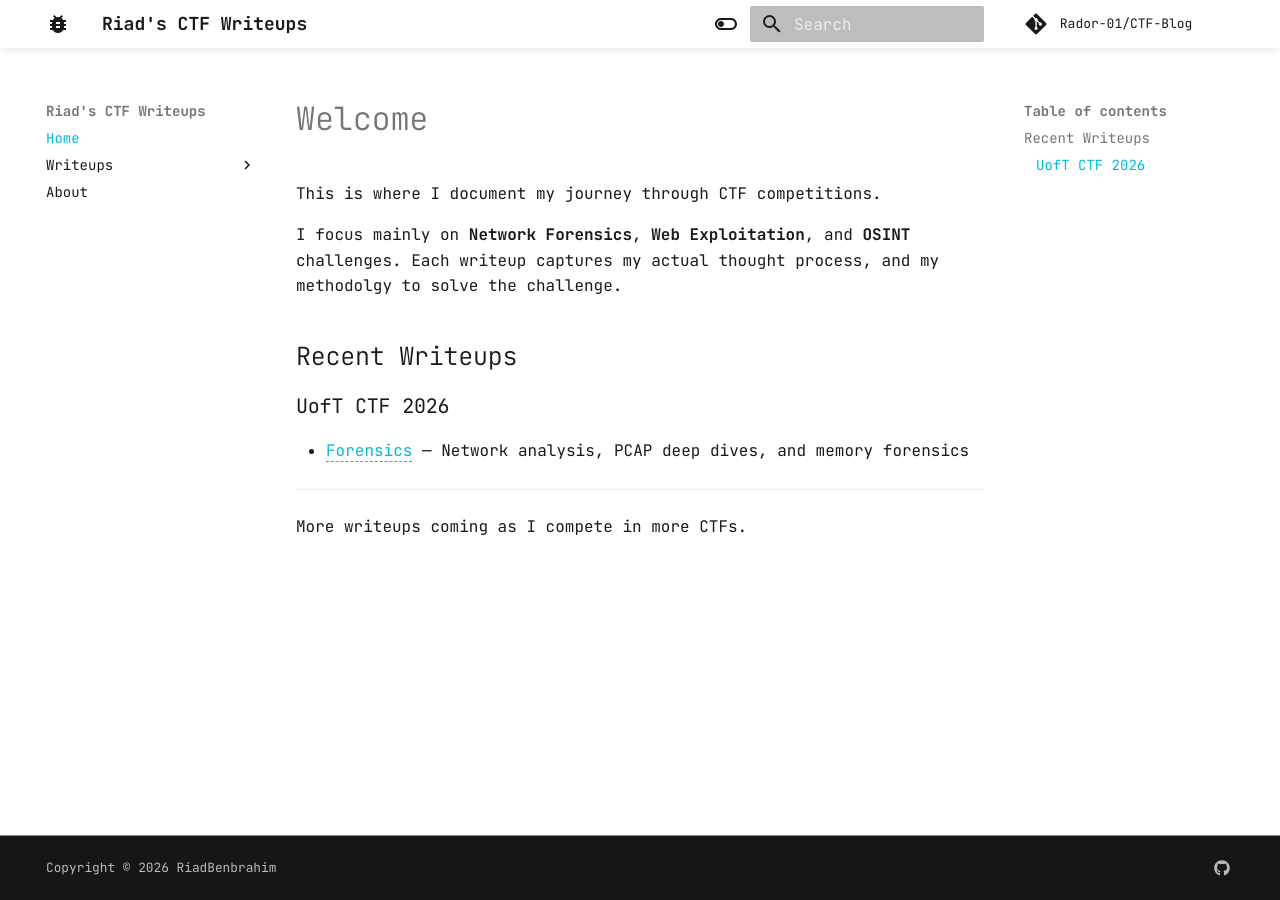
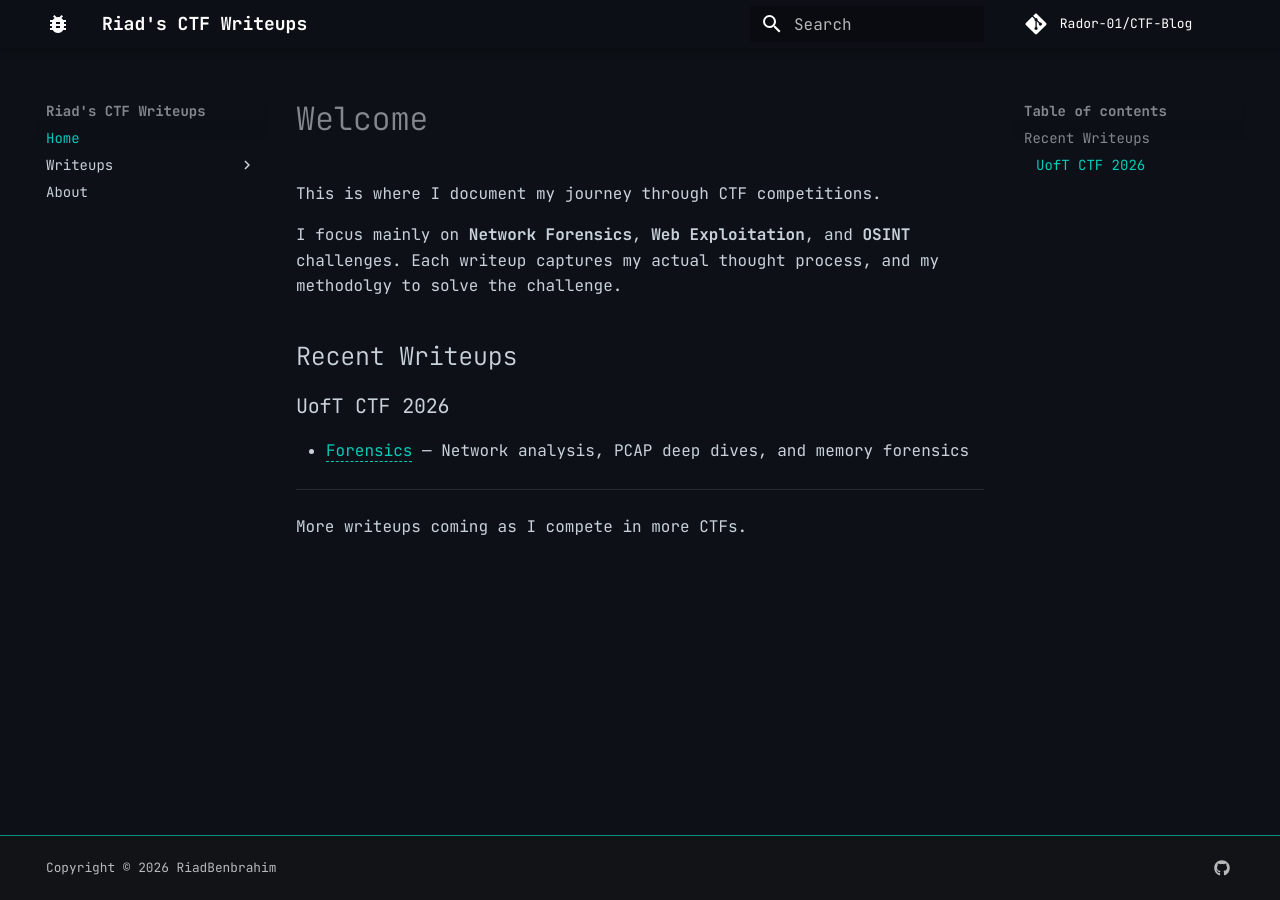
Before and after one commit to Rador-01/CTF-Blog, an MkDocs documentation site: the page built from docs/index.md, in a window 1280 px wide. Built offline with MkDocs 1.6.1 and Material for MkDocs 9.7.7, drawn with Linux system fonts in a browser that asks for light colours; comment, search, counter and statistics services are not loaded.

Commit message:
Fix Theme

```diff
--- a/docs/stylesheets/extra.css
+++ b/docs/stylesheets/extra.css
@@ -11,40 +11,6 @@
 [data-md-color-scheme="slate"] .md-header {
   background-color: rgba(13, 17, 23, 0.85);
   backdrop-filter: blur(10px);
-}
-
-/* ================================
-   LIGHT MODE STYLES
-   ================================ */
-[data-md-color-scheme="default"] {
-  --md-default-bg-color: #ffffff;
-  --md-default-fg-color: #1a1a1a;
-  --md-code-bg-color: #f5f5f5;
-  --md-code-fg-color: #d63384;
-}
-
-[data-md-color-scheme="default"] .md-header {
-  background-color: rgba(255, 255, 255, 0.95);
-  backdrop-filter: blur(10px);
-  box-shadow: 0 2px 8px rgba(0, 0, 0, 0.1);
-}
-
-/* Light mode header text visibility */
-[data-md-color-scheme="default"] .md-header__title,
-[data-md-color-scheme="default"] .md-header-nav__topic,
-[data-md-color-scheme="default"] .md-header__button,
-[data-md-color-scheme="default"] .md-header__source,
-[data-md-color-scheme="default"] .md-search__input {
-  color: #1a1a1a;
-}
-
-[data-md-color-scheme="default"] .md-header__button svg,
-[data-md-color-scheme="default"] .md-search__icon svg {
-  fill: #1a1a1a;
-}
-
-[data-md-color-scheme="default"] .md-tabs {
-  background-color: var(--md-primary-fg-color);
 }
 
 /* ================================
--- a/mkdocs.yml
+++ b/mkdocs.yml
@@ -12,22 +12,9 @@ repo_url: https://github.com/Rador-01/CTF-Blog
 theme:
   name: material
   palette:
-    # Dark mode (default)
-    - media: "(prefers-color-scheme: dark)"
-      scheme: slate
-      primary: teal
-      accent: amber
-      toggle:
-        icon: material/toggle-switch
-        name: Switch to light mode
-    # Light mode
-    - media: "(prefers-color-scheme: light)"
-      scheme: default
-      primary: cyan
-      accent: deep orange
-      toggle:
-        icon: material/toggle-switch-off-outline
-        name: Switch to dark mode
+    scheme: slate
+    primary: teal
+    accent: amber
   features:
     - navigation.instant
     - navigation.instant.prefetch
```
